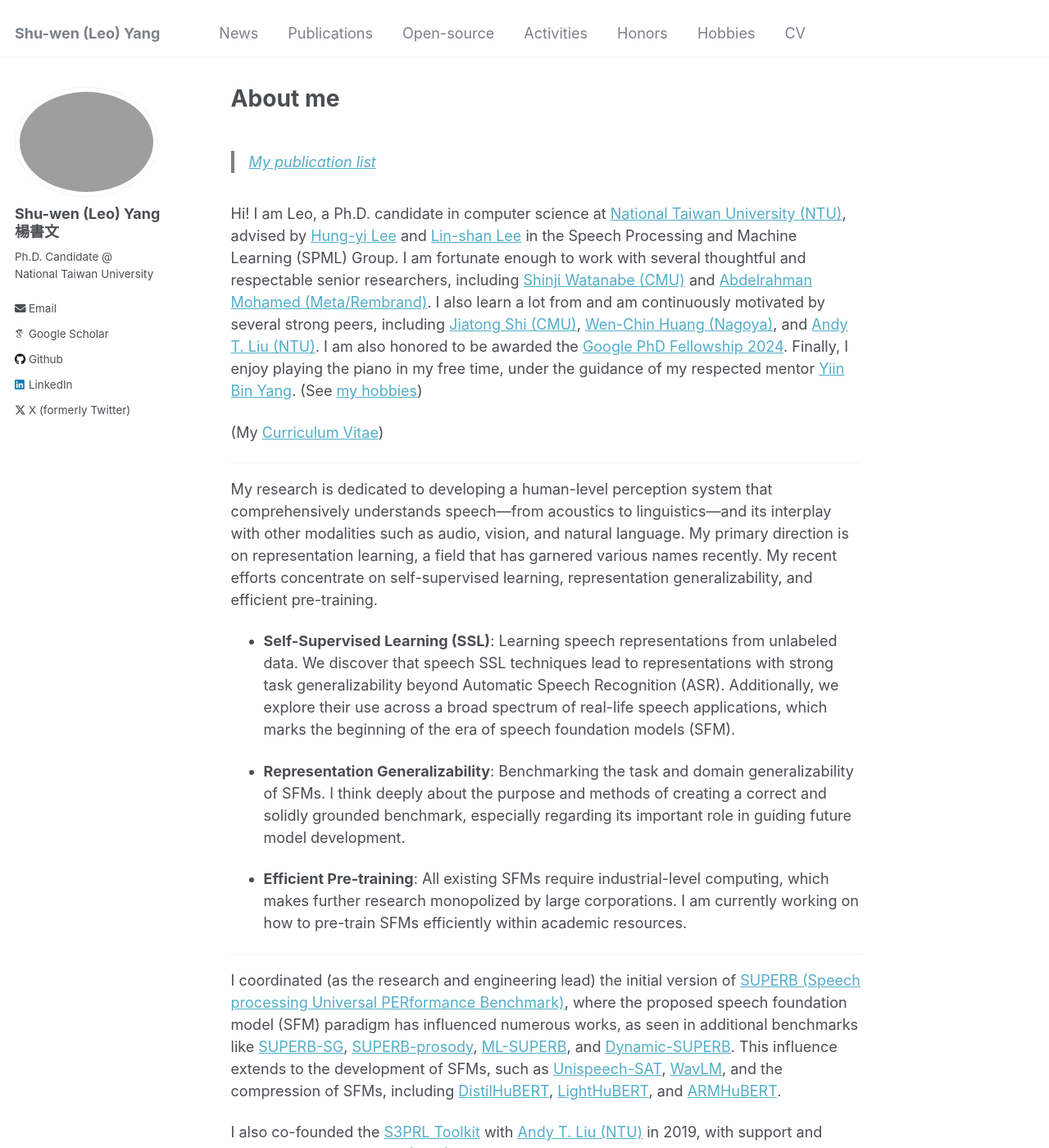
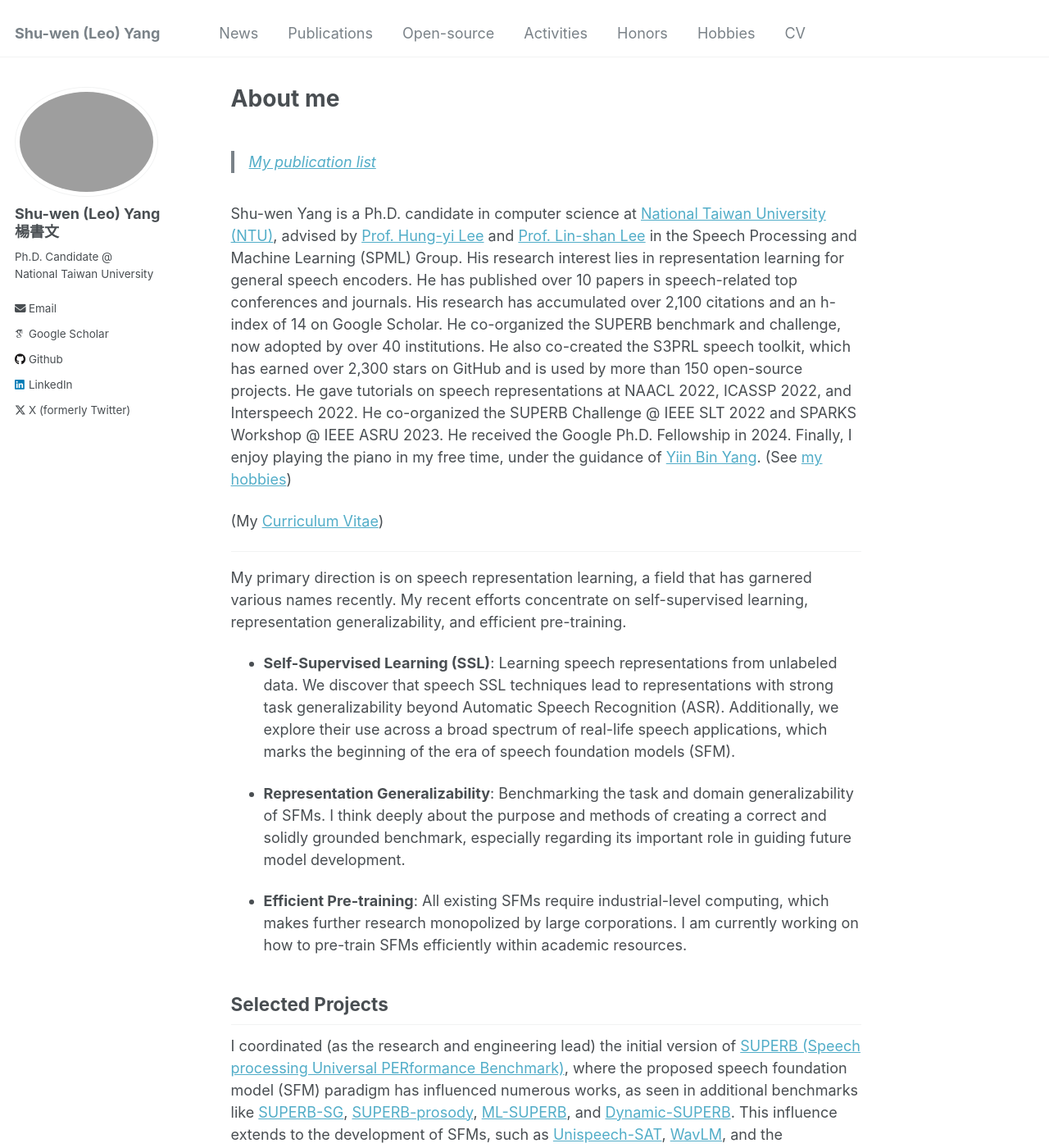
Before and after one commit to leo19941227/leo19941227.github.io, a Jekyll site: the page built from _pages/about.md, in a window 1280 px wide and 1400 px high. Shown: the whole window at 82% size. Built offline with Jekyll 4.4.1, drawn with Linux system fonts in a browser that asks for light colours; some web fonts are replaced; a script that is not in the unit is left out.

Commit message:
update bio

```diff
--- a/_pages/about.md
+++ b/_pages/about.md
@@ -9,17 +9,15 @@ redirect_from:
 
 > [My publication list](https://scholar.google.com/citations?user=R1mNI8QAAAAJ&hl=en)
 
-Hi! I am Leo, a Ph.D. candidate in computer science at [National Taiwan University (NTU)](https://www.ntu.edu.tw/english/), advised by [Hung-yi Lee](https://speech.ee.ntu.edu.tw/~hylee/index.php) and [Lin-shan Lee](https://speech.ee.ntu.edu.tw/previous_version/lslNew.htm) in the Speech Processing and Machine Learning (SPML) Group.
-I am fortunate enough to work with several thoughtful and respectable senior researchers, including [Shinji Watanabe (CMU)](https://sites.google.com/view/shinjiwatanabe) and [Abdelrahman Mohamed (Meta/Rembrand)](https://www.cs.toronto.edu/~asamir/).
-I also learn a lot from and am continuously motivated by several strong peers, including [Jiatong Shi (CMU)](http://shijt.site/), [Wen-Chin Huang (Nagoya)](https://unilight.github.io/), and [Andy T. Liu (NTU)](https://andi611.github.io/).
-I am also honored to be awarded the [Google PhD Fellowship 2024](https://research.google/programs-and-events/phd-fellowship/recipients/).
-Finally, I enjoy playing the piano in my free time, under the guidance of my respected mentor [Yiin Bin Yang](https://www.linkedin.com/in/yiin-bin-yang-a844267a). (See [my hobbies](./hobbies.md))
+Shu-wen Yang is a Ph.D. candidate in computer science at [National Taiwan University (NTU)](https://www.ntu.edu.tw/english/), advised by [Prof. Hung-yi Lee](https://speech.ee.ntu.edu.tw/~hylee/index.php) and [Prof. Lin-shan Lee](https://speech.ee.ntu.edu.tw/previous_version/lslNew.htm) in the Speech Processing and Machine Learning (SPML) Group.
+His research interest lies in representation learning for general speech encoders. He has published over 10 papers in speech-related top conferences and journals. His research has accumulated over 2,100 citations and an h-index of 14 on Google Scholar. He co-organized the SUPERB benchmark and challenge, now adopted by over 40 institutions. He also co-created the S3PRL speech toolkit, which has earned over 2,300 stars on GitHub and is used by more than 150 open-source projects. He gave tutorials on speech representations at NAACL 2022, ICASSP 2022, and Interspeech 2022. He co-organized the SUPERB Challenge @ IEEE SLT 2022 and SPARKS Workshop @ IEEE ASRU 2023. He received the Google Ph.D. Fellowship in 2024.
+Finally, I enjoy playing the piano in my free time, under the guidance of [Yiin Bin Yang](https://www.linkedin.com/in/yiin-bin-yang-a844267a). (See [my hobbies](./hobbies.md))
 
 (My [Curriculum Vitae](https://drive.google.com/file/d/13MlqgO1dAaqib4jw0zRX7BLNHqYhs7zG/view?usp=sharing))
 
 ---
 
-My research is dedicated to developing a human-level perception system that comprehensively understands speech—from acoustics to linguistics—and its interplay with other modalities such as audio, vision, and natural language. My primary direction is on representation learning, a field that has garnered various names recently. My recent efforts concentrate on self-supervised learning, representation generalizability, and efficient pre-training.
+My primary direction is on speech representation learning, a field that has garnered various names recently. My recent efforts concentrate on self-supervised learning, representation generalizability, and efficient pre-training.
 
 - **Self-Supervised Learning (SSL)**: Learning speech representations from unlabeled data. We discover that speech SSL techniques lead to representations with strong task generalizability beyond Automatic Speech Recognition (ASR).
 Additionally, we explore their use across a broad spectrum of real-life speech applications, which marks the beginning of the era of speech foundation models (SFM).
@@ -28,7 +26,9 @@ Additionally, we explore their use across a broad spectrum of real-life speech a
 
 - **Efficient Pre-training**: All existing SFMs require industrial-level computing, which makes further research monopolized by large corporations. I am currently working on how to pre-train SFMs efficiently within academic resources.
 
----
+
+## Selected Projects
+
 
 I coordinated (as the research and engineering lead) the initial version of [SUPERB (Speech processing Universal PERformance Benchmark)](https://scholar.google.com/citations?view_op=view_citation&hl=en&user=R1mNI8QAAAAJ&citation_for_view=R1mNI8QAAAAJ:9yKSN-GCB0IC), where the proposed speech foundation model (SFM) paradigm has influenced numerous works, as seen in additional benchmarks like [SUPERB-SG](https://scholar.google.com/citations?view_op=view_citation&hl=en&user=R1mNI8QAAAAJ&citation_for_view=R1mNI8QAAAAJ:Tyk-4Ss8FVUC), [SUPERB-prosody](https://arxiv.org/abs/2210.07185), [ML-SUPERB](https://arxiv.org/abs/2305.10615), and [Dynamic-SUPERB](https://arxiv.org/abs/2309.09510). This influence extends to the development of SFMs, such as [Unispeech-SAT](https://arxiv.org/abs/2110.05752), [WavLM](https://arxiv.org/abs/2110.13900), and the compression of SFMs, including [DistilHuBERT](https://scholar.google.com/citations?view_op=view_citation&hl=en&user=R1mNI8QAAAAJ&citation_for_view=R1mNI8QAAAAJ:qjMakFHDy7sC), [LightHuBERT](https://arxiv.org/abs/2203.15610), and [ARMHuBERT](https://arxiv.org/abs/2305.11685).
 
```
